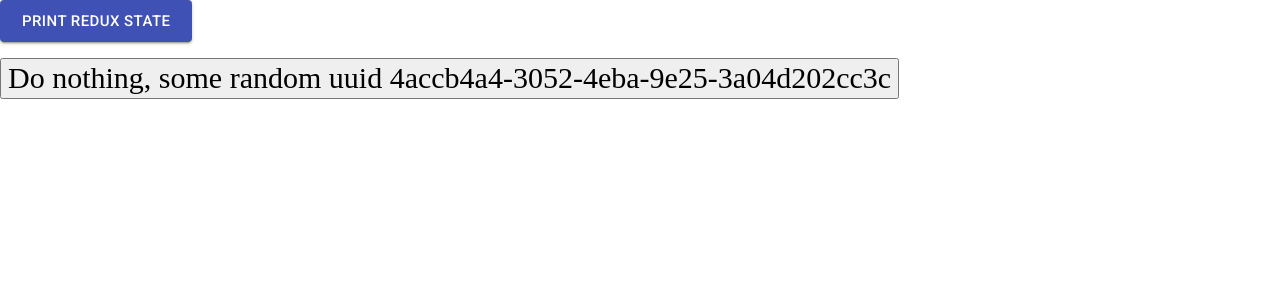
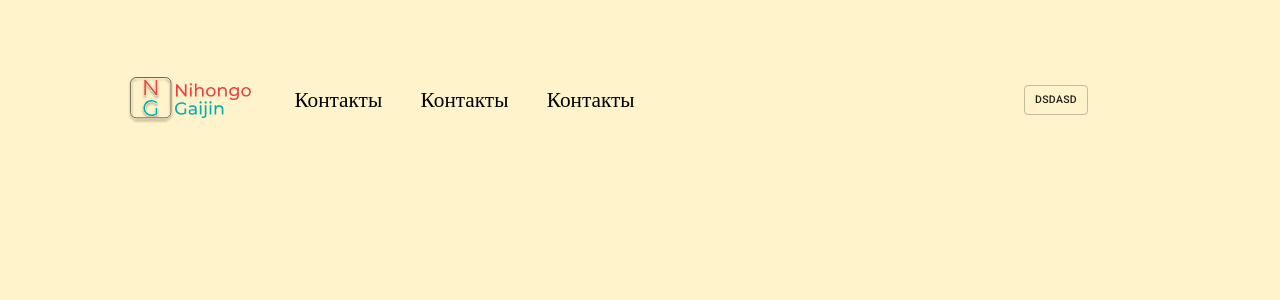
Before and after one commit to Astra-Sattelite/nihongo-gaijin, a React (Create React App) app: page / in a window 1280 px wide. Shown: the top 300 px of the page. Built offline with nearby package versions, Linux system fonts and the light colour scheme.

Commit message:
Add landing v0.1

```diff
--- a/package.json
+++ b/package.json
@@ -16,6 +16,7 @@
     "@types/react-redux": "^7.1.18",
     "@types/react-router-dom": "^5.1.8",
     "add": "^2.0.6",
+    "browserslist": "^4.16.8",
     "react": "^17.0.2",
     "react-dom": "^17.0.2",
     "react-redux": "^7.2.4",
--- a/src/App.tsx
+++ b/src/App.tsx
@@ -1,20 +1,18 @@
-import { TestComp } from './components/testComp/TestComp'
-import {
-  BrowserRouter as Router,
-  Switch,
-  Route
-} from "react-router-dom"
+import { Header } from './components/header/Header'
+import { Content } from './components/content/Content'
+import './assets/css/rootContainer.css'
+import * as React from "react"
+import { BrowserRouter as Router } from "react-router-dom"
 
 
-function App() {
+const App: React.FC = () => {
   return (
-    <Router>
-      <Switch>
-        <Route path="/">
-          <TestComp />
-        </Route>
-      </Switch>
-    </Router>
+    <div className="rootContainer">
+      <Router>
+        <Header />
+        <Content />
+      </Router>
+    </div>
   )
 }
 
--- a/src/assets/css/root.css
+++ b/src/assets/css/root.css
@@ -1,4 +1,26 @@
+html {
+  font-size: 12px;
+}
+
+a {
+  text-decoration: none
+}
+
+body {
+  font-size: 1rem;
+}
+
 html, body {
+  height: 100%;
   margin: 0;
+  background-color: #FFF3CB;
+}
+
+html, body > div {
   height: 100%;
+  margin: 0;
 }
+
+label, p {
+  min-height: 0vw
+}
--- /dev/null
+++ b/src/assets/css/rootContainer.css
@@ -0,0 +1,7 @@
+.rootContainer {
+  display: flex;
+  flex-direction: column;
+  height: 100%;
+  min-width: 500px;
+  min-height: 500px;
+}
--- /dev/null
+++ b/src/assets/scss/content.scss
@@ -0,0 +1,4 @@
+.containerC {
+  width: 100%;
+  height: 75%;
+}
--- /dev/null
+++ b/src/assets/scss/header.scss
@@ -0,0 +1,29 @@
+.containerH {
+  width: 100%;
+  height: 25%;
+  display: flex;
+  flex-direction: row;
+  align-items: center;
+}
+
+.logo {
+  height: 100%;
+  margin-left: 10%;
+  width: 10%;
+}
+
+.scalableText {
+  display: flex;
+  align-items: center;
+  color: black;
+  font-size:
+  clamp(1rem, -0.028169014084507005rem + 1.6901408450704223vw, 2rem);
+  height: 100%;
+  margin-left: 5%;
+}
+
+.acc {
+  height: 100%;
+  margin-left: 10%;
+  width: 10%;
+}
--- /dev/null
+++ b/src/components/content/Content.tsx
@@ -0,0 +1,18 @@
+import '../../assets/scss/content.scss'
+import React from 'react'
+import {
+  Switch,
+  Route
+} from "react-router-dom"
+
+export const Content: React.FC = () => {
+
+  return (
+    <div className="containerC">
+      <Switch>
+        <Route path="/">
+        </Route>
+      </Switch>
+    </div>
+  )
+}
--- /dev/null
+++ b/src/components/header/Header.tsx
@@ -0,0 +1,43 @@
+import '../../assets/scss/header.scss'
+import * as UI from "@material-ui/core"
+import logo from '../../assets/svg/Logo.svg'
+
+export const Header: React.FC = () => {
+
+  return (
+    <>
+      <div className="containerH">
+        <Logo />
+        <LinksRow />
+        <div>
+          <UI.Button variant="outlined" className="acc">
+            dsdasd
+          </UI.Button>
+        </div>
+      </div>
+    </>
+  )
+}
+
+const Logo: React.FC = () => {
+  return (
+    <img src={logo} alt={"Logo.svg"} className="logo" />
+  )
+}
+
+const LinksRow: React.FC = () => {
+
+  return (
+    <div style={{height: "100%", width: "60%", display: "flex", flexDirection: "row"}}>
+      <a className="scalableText" href="/">
+        Контакты
+      </a>
+      <a className="scalableText" href="/">
+        Контакты
+      </a>
+      <a className="scalableText" href="/">
+        Контакты
+      </a>
+    </div>
+  )
+}
```
Also changed, not shown: src/assets/svg/Logo.svg (added), 1 other file (tests, documents, lock files or other folders).
